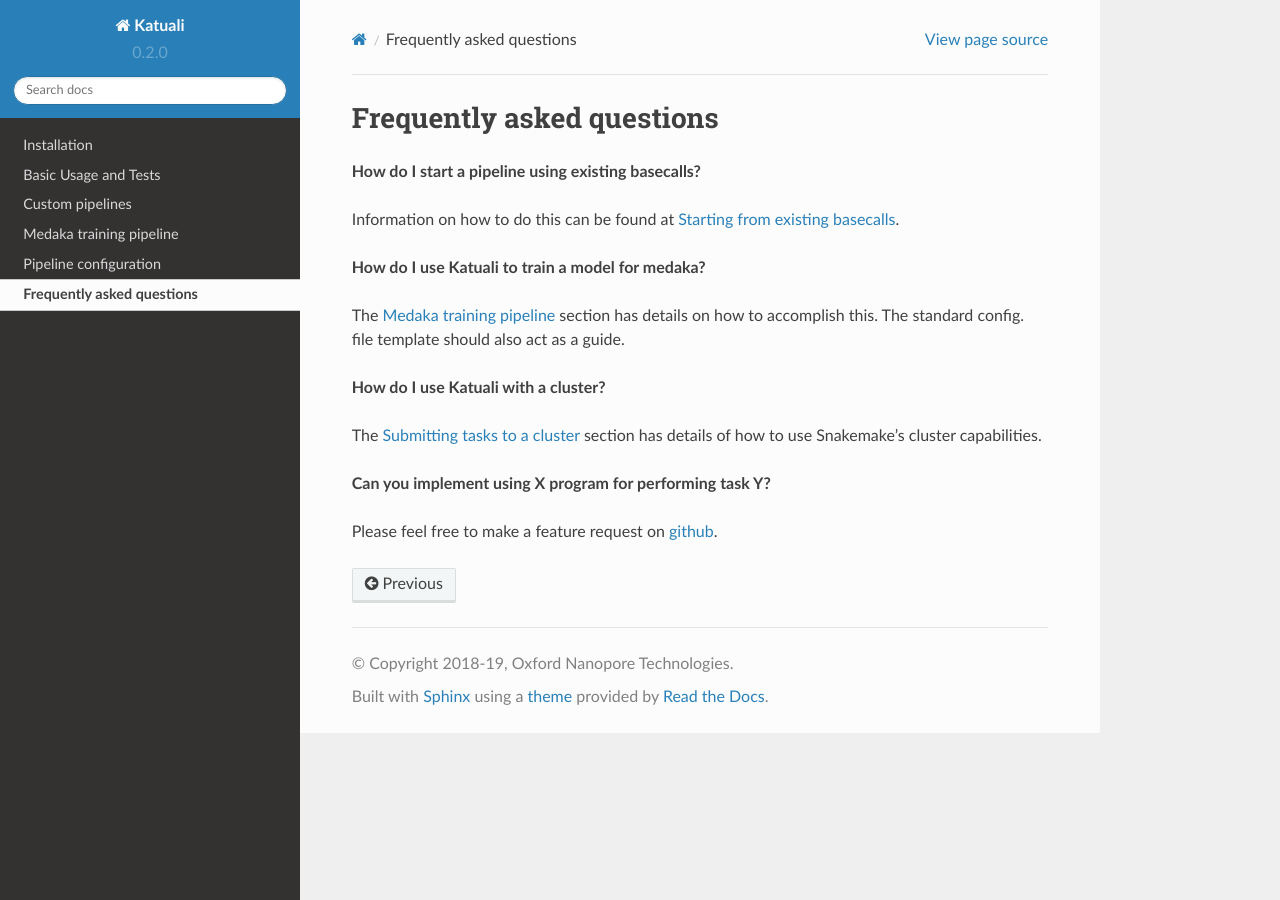
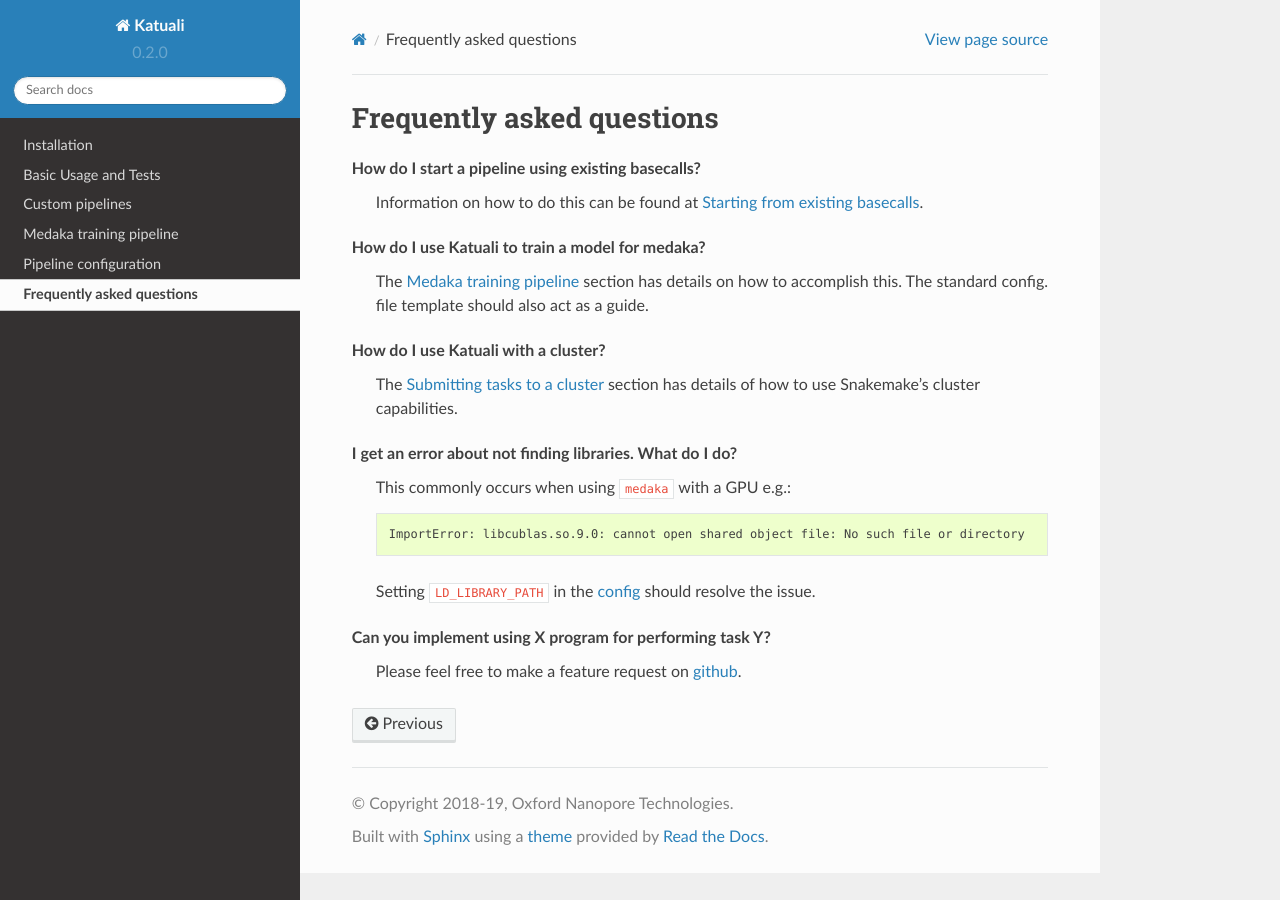
Before and after one commit to nanoporetech/katuali, a Sphinx documentation site: the page built from docs/faq.rst, in a window 1280 px wide. Built offline with Sphinx 7.4.7 and the Read the Docs theme 2.0.0, drawn with Linux system fonts in a browser that asks for light colours.

Commit message:
Fix some docs

```diff
--- a/docs/faq.rst
+++ b/docs/faq.rst
@@ -4,19 +4,40 @@
 Frequently asked questions
 ==========================
 
-**How do I start a pipeline using existing basecalls?**
+.. existing:
 
-Information on how to do this can be found at :ref:`starting_from_basecalls`.
+How do I start a pipeline using existing basecalls?
+  Information on how to do this can be found at
+  :ref:`starting_from_basecalls`.
 
-**How do I use Katuali to train a model for medaka?**
+.. medakatrain:
 
-The :ref:`train_medaka` section has details on how to accomplish this. The standard
-config. file template should also act as a guide.
+How do I use Katuali to train a model for medaka?
+  The :ref:`train_medaka` section has details on how to accomplish this. The
+  standard config. file template should also act as a guide.
 
-**How do I use Katuali with a cluster?**
 
-The :ref:`using_cluster` section has details of how to use Snakemake's cluster capabilities.
+.. cluster:
 
-**Can you implement using X program for performing task Y?**
+How do I use Katuali with a cluster?
+  The :ref:`using_cluster` section has details of how to use Snakemake's
+  cluster capabilities.
 
-Please feel free to make a feature request on `github <https://github.com/nanoporetech/katuali/issues>`_.
+.. libraries:
+
+I get an error about not finding libraries. What do I do?
+  This commonly occurs when using ``medaka`` with a GPU e.g.:
+
+  .. code-block:: bash
+
+      ImportError: libcublas.so.9.0: cannot open shared object file: No such file or directory
+
+  Setting ``LD_LIBRARY_PATH`` in the
+  `config <https://github.com/nanoporetech/katuali/blob/master/katuali/data/config.yaml#L78>`_
+  should resolve the issue.
+
+.. features:
+
+Can you implement using X program for performing task Y?
+  Please feel free to make a feature request on
+  `github <https://github.com/nanoporetech/katuali/issues>`_.
--- a/docs/installation.rst
+++ b/docs/installation.rst
@@ -54,7 +54,7 @@
 .. parsed-literal::
 
     `IN_POMOXIS <https://github.com/nanoporetech/pomoxis>`_: "~/git/pomoxis/venv/bin/activate"
-    `CANU_EXEC <https://github.com/marbl/canu>`_: "~/git/canu-1.7.1/Linux-amd64/bin/canu"
+    `CANU_EXEC <https://github.com/marbl/canu>`_: "~/git/canu-1.8/Linux-amd64/bin/canu"
 
 In the context of Katuali, pomoxis functions as a wrapper to
 `miniasm <https://github.com/lh3/miniasm>`_. Canu is utilised in the standard
```
Also changed, not shown: README.md (+1 -1 lines).
